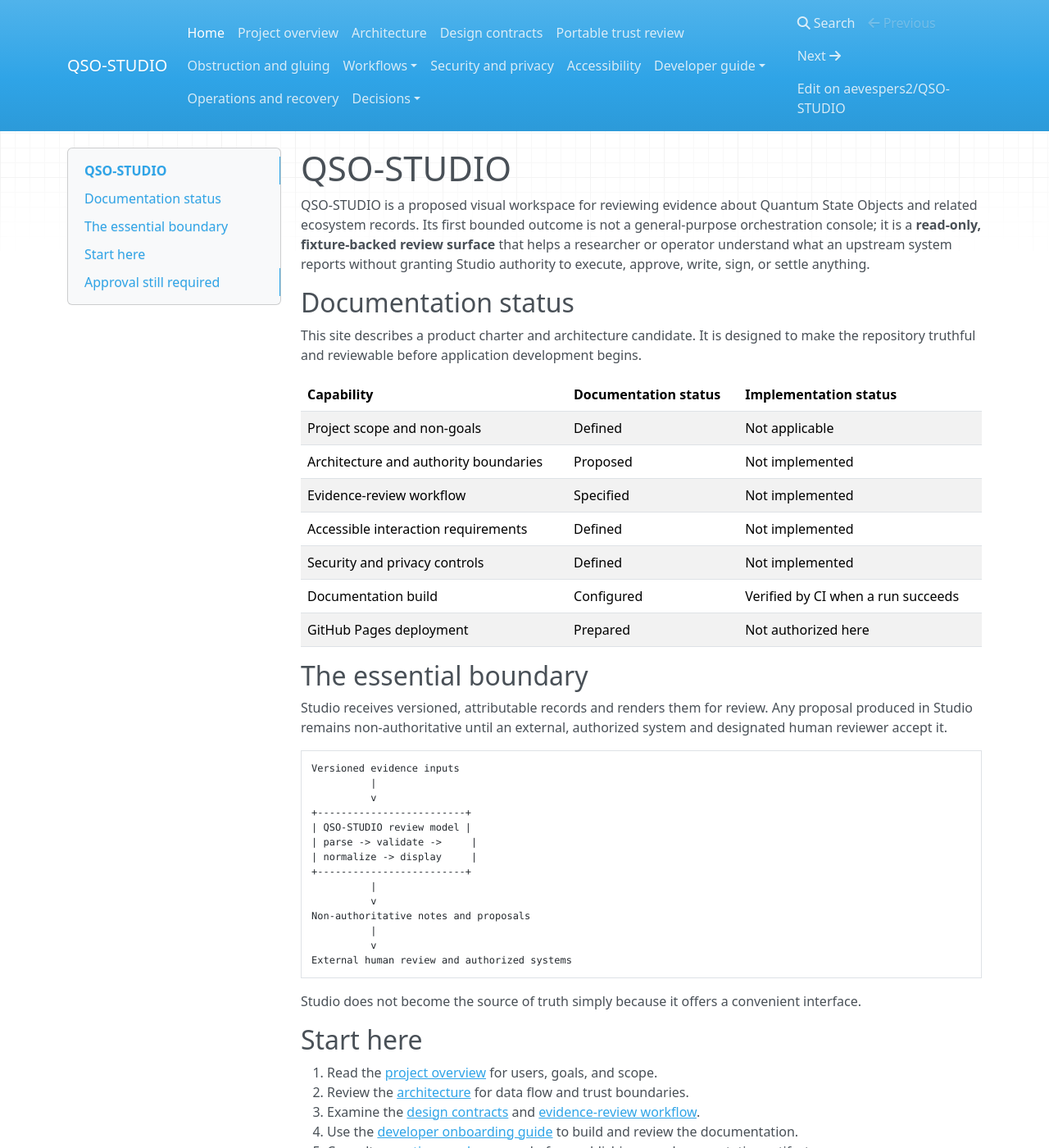
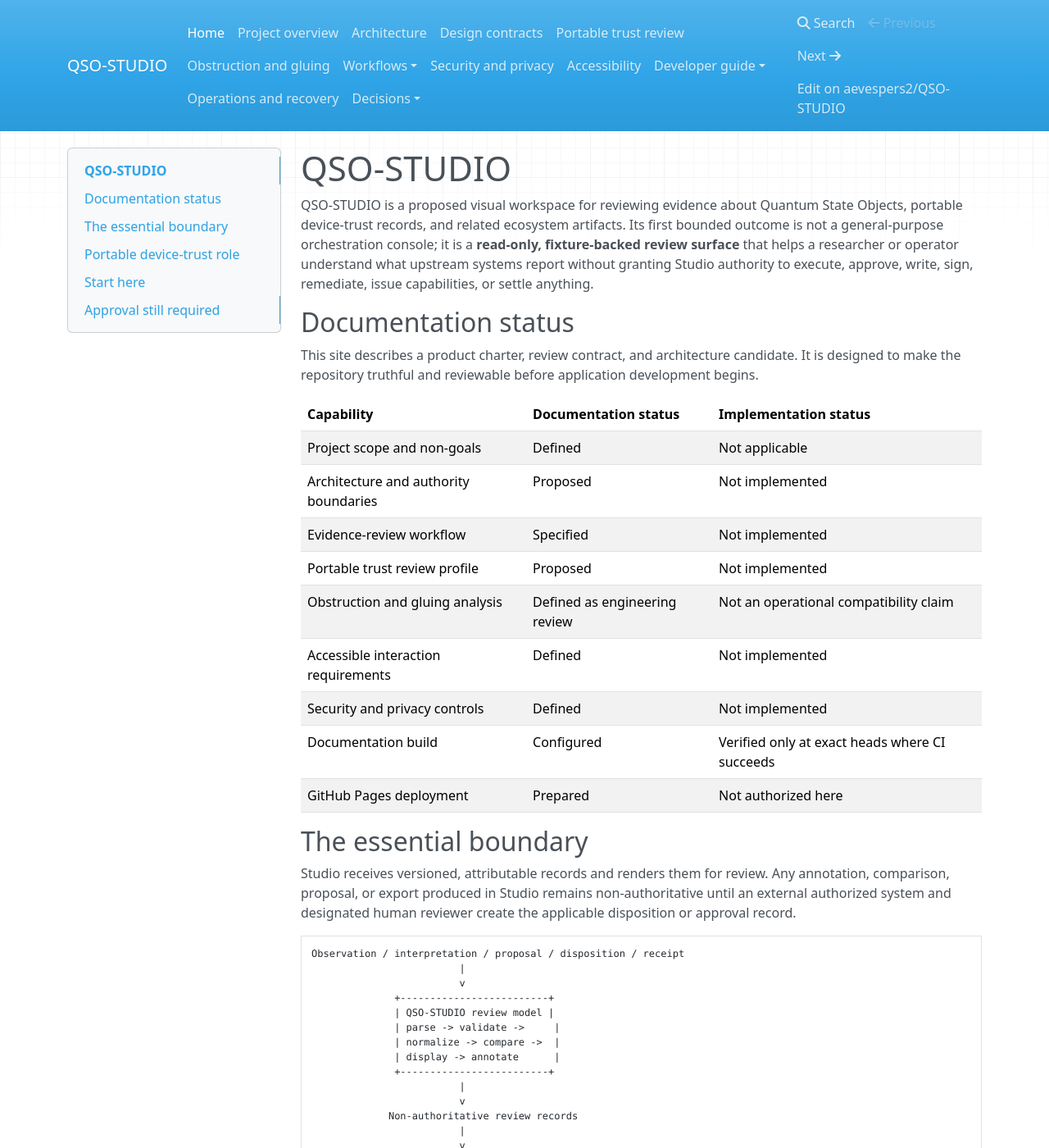
Before and after one commit to aevespers2/QSO-STUDIO, an MkDocs documentation site: the page built from docs/index.md, in a window 1280 px wide and 1400 px high. Shown: the whole window at 82% size. Built offline with MkDocs 1.6.1, drawn with Linux system fonts in a browser that asks for light colours; nearby versions of some CDN libraries; some of the changed text lies outside the part shown.

Commit message:
docs: surface portable trust review and gluing analysis

````diff
--- a/docs/index.md
+++ b/docs/index.md
@@ -1,52 +1,71 @@
 # QSO-STUDIO
 
-QSO-STUDIO is a proposed visual workspace for reviewing evidence about Quantum State Objects and related ecosystem records. Its first bounded outcome is not a general-purpose orchestration console; it is a **read-only, fixture-backed review surface** that helps a researcher or operator understand what an upstream system reports without granting Studio authority to execute, approve, write, sign, or settle anything.
+QSO-STUDIO is a proposed visual workspace for reviewing evidence about Quantum State Objects, portable device-trust records, and related ecosystem artifacts. Its first bounded outcome is not a general-purpose orchestration console; it is a **read-only, fixture-backed review surface** that helps a researcher or operator understand what upstream systems report without granting Studio authority to execute, approve, write, sign, remediate, issue capabilities, or settle anything.
 
 ## Documentation status
 
-This site describes a product charter and architecture candidate. It is designed to make the repository truthful and reviewable before application development begins.
+This site describes a product charter, review contract, and architecture candidate. It is designed to make the repository truthful and reviewable before application development begins.
 
 | Capability | Documentation status | Implementation status |
 |---|---|---|
 | Project scope and non-goals | Defined | Not applicable |
 | Architecture and authority boundaries | Proposed | Not implemented |
 | Evidence-review workflow | Specified | Not implemented |
+| Portable trust review profile | Proposed | Not implemented |
+| Obstruction and gluing analysis | Defined as engineering review | Not an operational compatibility claim |
 | Accessible interaction requirements | Defined | Not implemented |
 | Security and privacy controls | Defined | Not implemented |
-| Documentation build | Configured | Verified by CI when a run succeeds |
+| Documentation build | Configured | Verified only at exact heads where CI succeeds |
 | GitHub Pages deployment | Prepared | Not authorized here |
 
 ## The essential boundary
 
-Studio receives versioned, attributable records and renders them for review. Any proposal produced in Studio remains non-authoritative until an external, authorized system and designated human reviewer accept it.
+Studio receives versioned, attributable records and renders them for review. Any annotation, comparison, proposal, or export produced in Studio remains non-authoritative until an external authorized system and designated human reviewer create the applicable disposition or approval record.
 
 ```text
-Versioned evidence inputs
-          |
-          v
-+-------------------------+
-| QSO-STUDIO review model |
-| parse -> validate ->     |
-| normalize -> display     |
-+-------------------------+
-          |
-          v
-Non-authoritative notes and proposals
-          |
-          v
-External human review and authorized systems
+Observation / interpretation / proposal / disposition / receipt
+                         |
+                         v
+              +-------------------------+
+              | QSO-STUDIO review model |
+              | parse -> validate ->     |
+              | normalize -> compare ->  |
+              | display -> annotate      |
+              +-------------------------+
+                         |
+                         v
+             Non-authoritative review records
+                         |
+                         v
+        Repository 1 and external human authority
 ```
 
-Studio does not become the source of truth simply because it offers a convenient interface.
+Studio does not become the source of truth simply because it offers a convenient interface. Display, selection, annotation, export, or execution success cannot become approval or canonical acceptance.
+
+## Portable device-trust role
+
+For the portable first-install security and recovery foundation:
+
+- observation adapters produce bounded evidence;
+- Repository `0` creates local proposals and verifies separately authorized work;
+- Repository `1` owns candidate quarantine, disposition, capability, revocation, canonical reconciliation, checkpoint, and recovery authority;
+- QSO-STUDIO provides a domain-neutral review model;
+- AionUi may later host an optional compatible desktop/WebUI adapter but must not redefine authority semantics.
+
+The current material obstruction is that QSO-STUDIO and AionUi overlap as review surfaces without one accepted contract for annotations, comparison, exports, approval references, correction, revocation, caching, and recovery state.
 
 ## Start here
 
 1. Read the [project overview](project-overview.md) for users, goals, and scope.
 2. Review the [architecture](architecture.md) for data flow and trust boundaries.
 3. Examine the [design contracts](design.md) and [evidence-review workflow](workflows/evidence-review.md).
-4. Use the [developer onboarding guide](development/onboarding.md) to build and review the documentation.
-5. Consult [operations and recovery](operations.md) before publishing any documentation artifact.
+4. Read the [portable trust review profile](portable-trust-review-profile.md) for Repository `0`/`1`, adapter, executor, AionUi, correction, revocation, and recovery boundaries.
+5. Review the [obstruction and gluing analysis](obstruction-and-gluing.md) for active incompatibilities and required pairwise and triple-overlap fixtures.
+6. Use the [developer onboarding guide](development/onboarding.md) to build and review the documentation.
+7. Consult [operations and recovery](operations.md) before publishing any documentation artifact.
 
 ## Approval still required
 
-The product/UX charter still needs an explicit decision on target users, first supported platform, distribution model, privacy and retention defaults, license, ecosystem ownership, and the upstream contracts that are authoritative for the first fixture-backed workflow. Until those decisions are recorded, this site must be treated as a review candidate rather than a product release.
+The product/UX charter still needs an explicit decision on target users, first supported platform, distribution model, privacy and retention defaults, license, ecosystem ownership, QSO-STUDIO versus AionUi responsibilities, generic envelope and profile-registry ownership, Repository `1` disposition semantics, and the upstream contracts authoritative for the first fixture-backed workflow.
+
+Until those decisions and exact-head validation are recorded, this site remains a review candidate rather than a product release.
````
